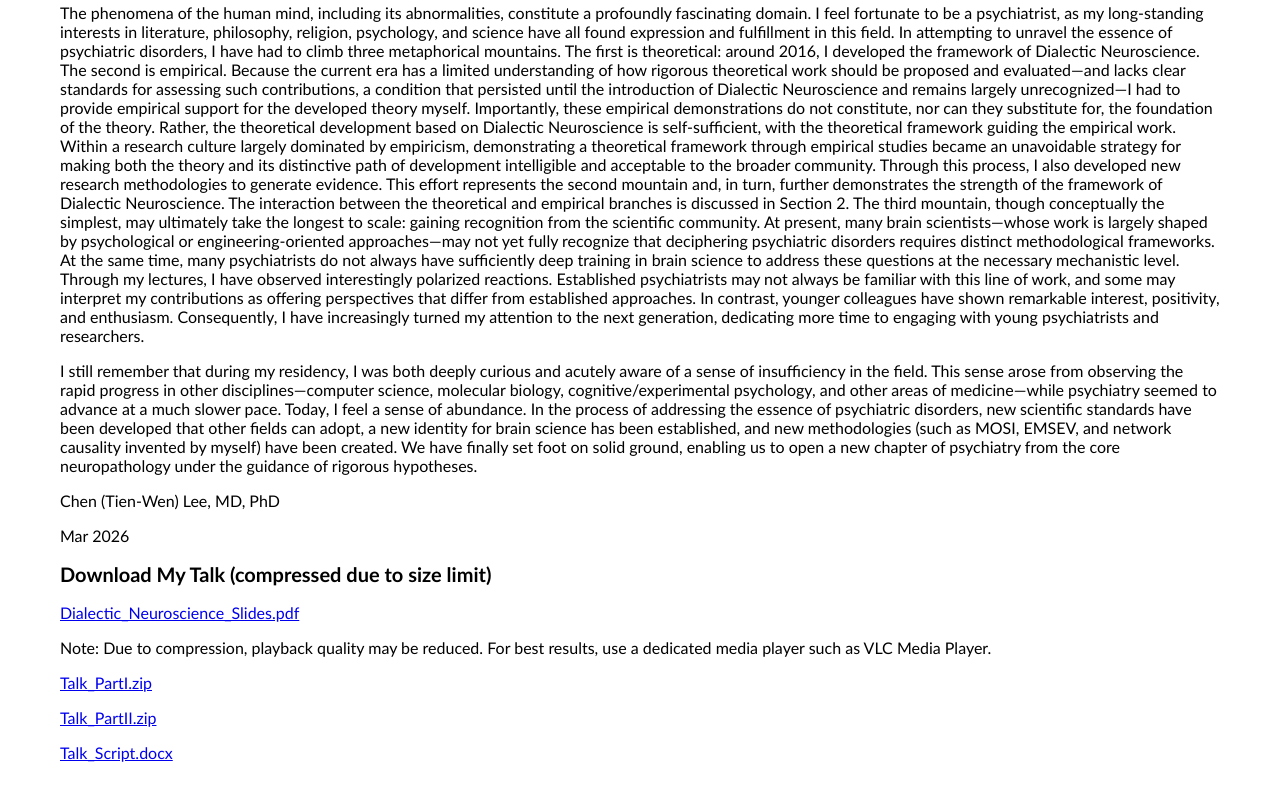
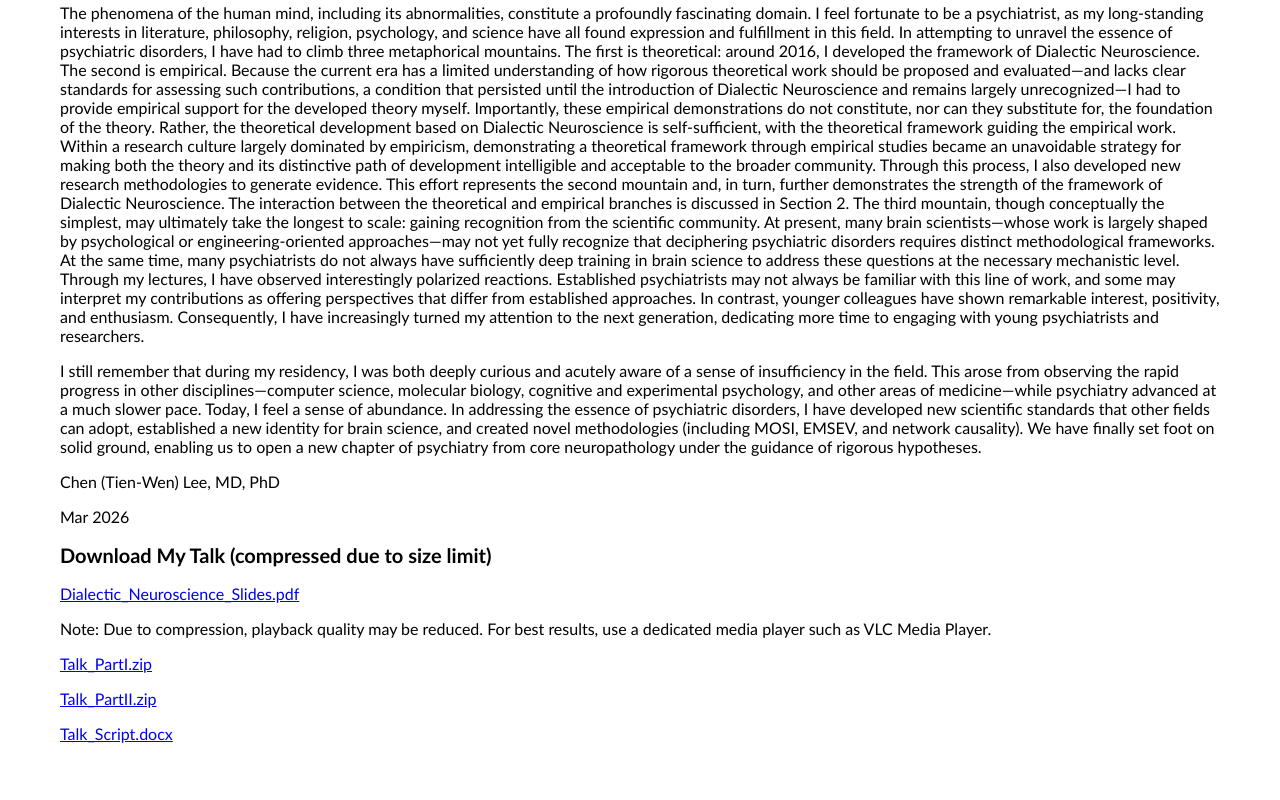
Before and after one commit to dwleeibru/dwleeibru.github.io, a plain HTML site: page index.html in a window 1280 px wide. Shown: the part 2127-2927 px from the top of the page. Drawn offline with Linux system fonts and the light colour scheme.

Commit message:
Revise text for clarity in index.html
Reworded a paragraph to enhance clarity and coherence.

```diff
--- a/index.html
+++ b/index.html
@@ -135,7 +135,7 @@ The phenomena of the human mind, including its abnormalities, constitute a profo
 </p>
 
 <p>
-I still remember that during my residency, I was both deeply curious and acutely aware of a sense of insufficiency in the field. This sense arose from observing the rapid progress in other disciplines—computer science, molecular biology, cognitive/experimental psychology, and other areas of medicine—while psychiatry seemed to advance at a much slower pace. Today, I feel a sense of abundance. In the process of addressing the essence of psychiatric disorders, new scientific standards have been developed that other fields can adopt, a new identity for brain science has been established, and new methodologies (such as MOSI, EMSEV, and network causality invented by myself) have been created. We have finally set foot on solid ground, enabling us to open a new chapter of psychiatry from the core neuropathology under the guidance of rigorous hypotheses.
+I still remember that during my residency, I was both deeply curious and acutely aware of a sense of insufficiency in the field. This arose from observing the rapid progress in other disciplines—computer science, molecular biology, cognitive and experimental psychology, and other areas of medicine—while psychiatry advanced at a much slower pace. Today, I feel a sense of abundance. In addressing the essence of psychiatric disorders, I have developed new scientific standards that other fields can adopt, established a new identity for brain science, and created novel methodologies (including MOSI, EMSEV, and network causality). We have finally set foot on solid ground, enabling us to open a new chapter of psychiatry from core neuropathology under the guidance of rigorous hypotheses.
 </p>
 
 <p>
```
